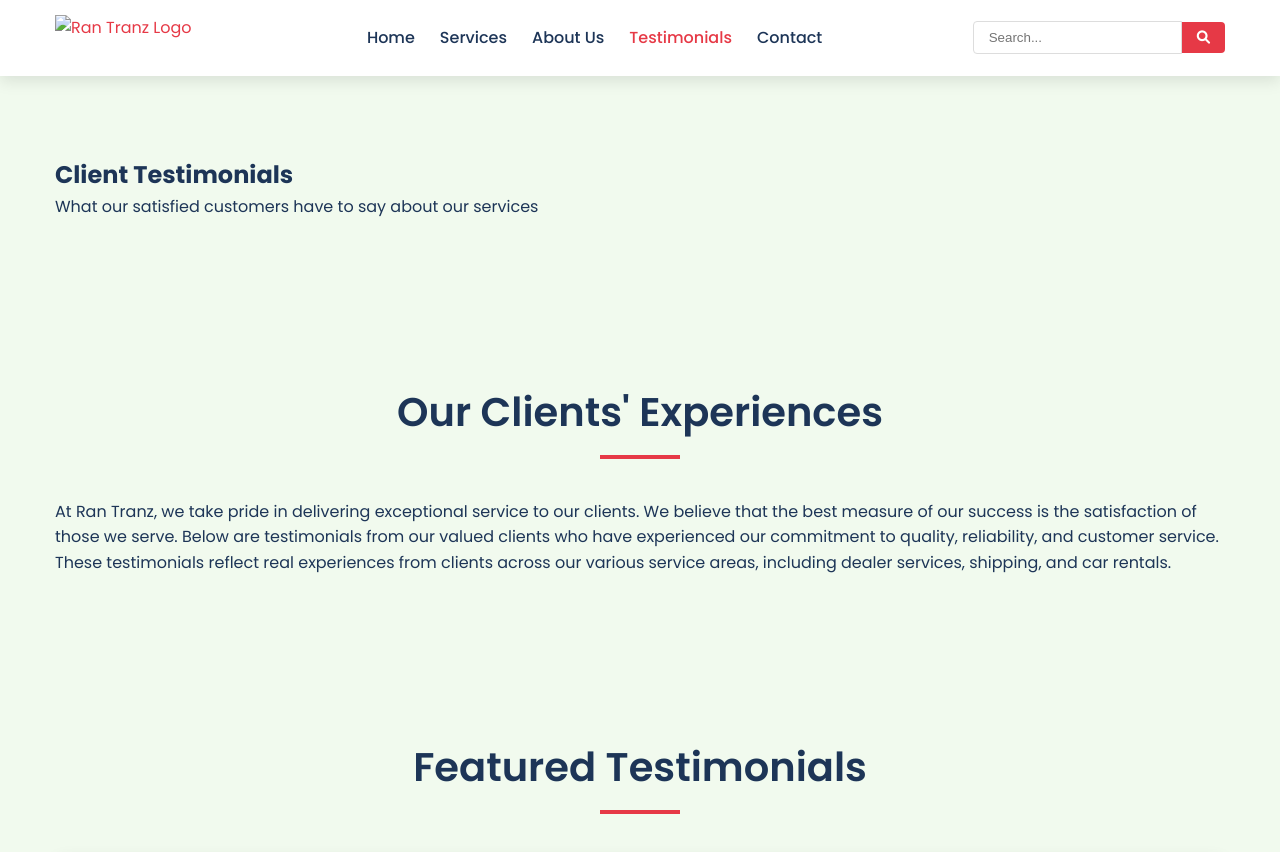
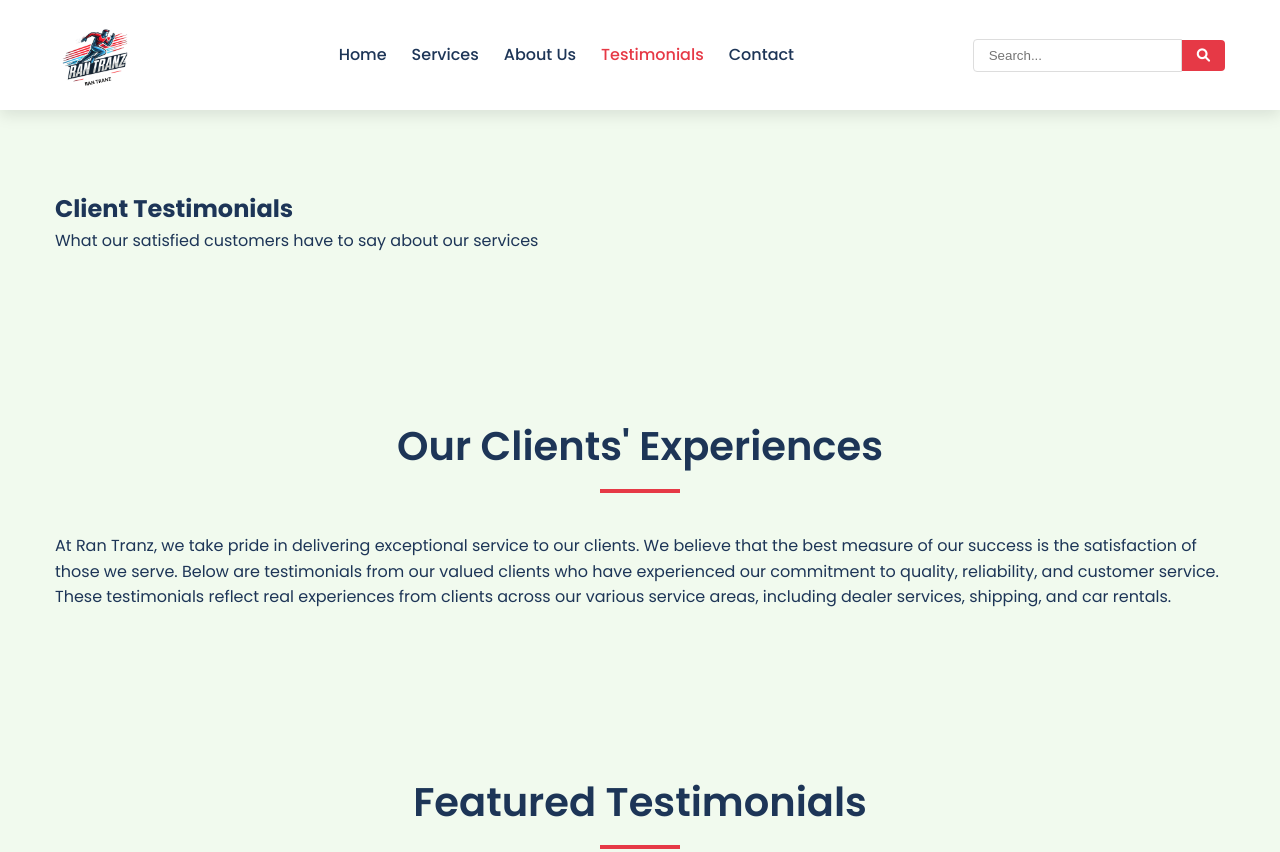
Before and after one commit to KwabenaWan/rantranz, a plain HTML site: page testimonials.html in a window 1280 px wide. Shown: the top 852 px of the page. Drawn offline with Linux system fonts and the light colour scheme.

Commit message:
Update testimonials.html

```diff
--- a/testimonials.html
+++ b/testimonials.html
@@ -17,7 +17,7 @@
         <div class="container">
             <div class="logo">
                 <a href="index.html">
-                    <img src="images/logo.png" alt="Ran Tranz Logo" width="240" height="80">
+                    <img src="logo.png" alt="Ran Tranz Logo" width="240" height="80">
                 </a>
             </div>
             <nav>
```
